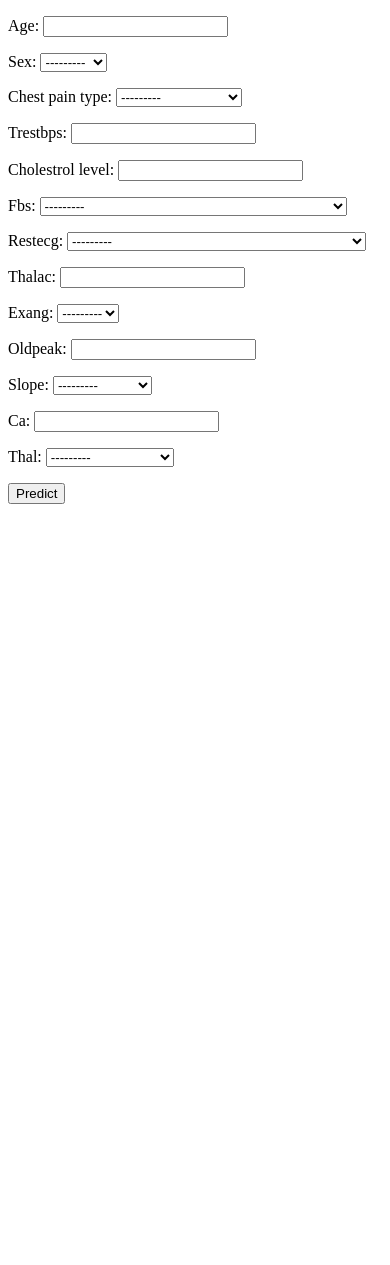
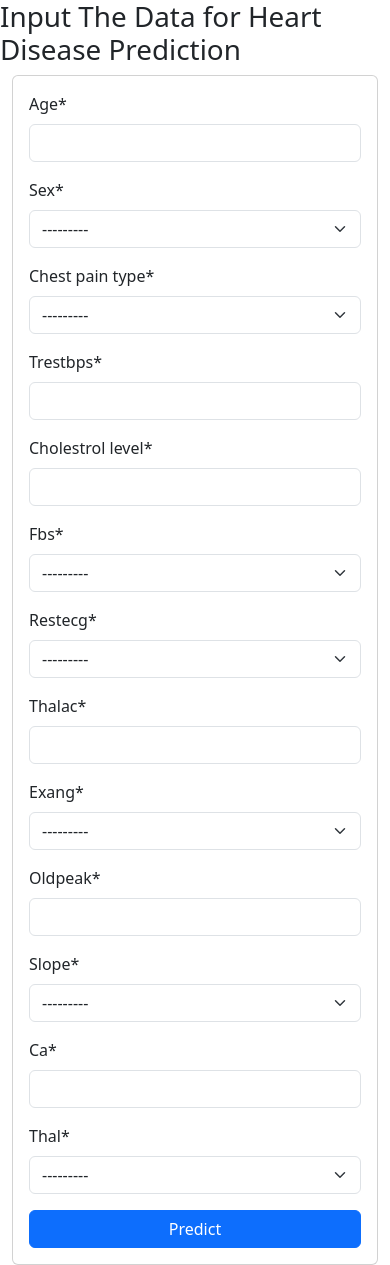
Before and after one commit to Kobby-Jones/heart-disease-prediction, a Django app: page /input/ in a window 390 px wide. Before the commit the page ends 504 px from the top, so only its background shows below. Run offline with Django 4.2, Linux system fonts and the light colour scheme; some libraries are stand-ins or nearby versions.

Commit message:
Styled the form with crispy-bootstrap5

```diff
--- a/config/config/settings.py
+++ b/config/config/settings.py
@@ -41,9 +41,11 @@ INSTALLED_APPS = [
     # Local Apps
     'heart_disease',
     'crispy_forms',
+    'crispy_bootstrap5',
 ]
 
-CRISPY_TEMPLATE_PACK = 'bootstrap4'
+CRISPY_TEMPLATE_PACK = 'bootstrap5'
+CRISPY_ALLOWED_TEMPLATE_PACKS = 'bootstrap5'
 
 MIDDLEWARE = [
     'django.middleware.security.SecurityMiddleware',
--- a/config/heart_disease/forms.py
+++ b/config/heart_disease/forms.py
@@ -1,7 +1,41 @@
 from django import forms
 from .models import HeartDiseasePrediction
+from crispy_forms.layout import Layout, Submit, Row, Column
+from crispy_forms.helper import FormHelper
 
 class HeartDiseasePredictionForm(forms.ModelForm):
     class Meta:
         model = HeartDiseasePrediction
         fields = '__all__'
+
+    def __init__(self, *args, **kwargs):
+        super(HeartDiseasePredictionForm, self).__init__(*args, **kwargs)
+        self.helper = FormHelper()
+        self.helper.layout = Layout(
+            Row(
+                Column('Age', css_class='form-group col-lg-6'),
+                Column('Sex', css_class='form-group col-lg-6'),
+            ),
+            Row(
+                Column('Chest pain type', css_class='form-group col-md-6'),
+                Column('Trestbps', css_class='form-group col-md-6'),
+            ),
+            Row(
+                Column('Cholestrol level', css_class='form-group col-md-6'),
+                Column('Fbs', css_class='form-group col-md-6'),
+            ),
+            Row(
+                Column('Restecg', css_class='form-group col-md-6'),
+                Column('Thalac', css_class='form-group col-md-6'),
+            ),
+            Row(
+                Column('Exang', css_class='form-group col-md-6'),
+                Column('Oldpeak', css_class='form-group col-md-6'),
+            ),
+            Row(
+                Column('Slope', css_class='form-control col-md-4'),
+                Column('Ca', css_class='form-group col-md-4'),
+                Column('Thal', css_class='form-group col-md-4'),
+            ),
+            Submit('submit', 'Predict', css_class='btn btn-primary')
+        )
--- a/config/heart_disease/templates/input_data.html
+++ b/config/heart_disease/templates/input_data.html
@@ -1,16 +1,24 @@
+ {% load crispy_forms_filters %}
+ {% load crispy_forms_tags %}
 <!DOCTYPE html>
 <html lang="en">
 <head>
     <meta charset="UTF-8">
     <meta http-equiv="X-UA-Compatible" content="IE=edge">
     <meta name="viewport" content="width=device-width, initial-scale=1.0">
+    <link href="https://cdn.jsdelivr.net/npm/bootstrap@5.3.2/dist/css/bootstrap.min.css" rel="stylesheet" integrity="sha384-T3c6CoIi6uLrA9TneNEoa7RxnatzjcDSCmG1MXxSR1GAsXEV/Dwwykc2MPK8M2HN" crossorigin="anonymous">
     <title>Heart Disease Prediction</title>
 </head>
 <body>
-    <form action="" method="post">
+    <h1>Input The Data for Heart Disease Prediction</h1>
+    <div class="container">
+        <form action="" method="post" class = "card p-3 space-between">
          {% csrf_token %}
-         {{ form.as_p }}
-         <button type ='submit'>Predict</button>
+         {{ form|crispy }}
+         <button type ='submit' class='btn btn-primary'>Predict</button>
     </form>
+    </div>
+
+    <script src="https://cdn.jsdelivr.net/npm/bootstrap@5.3.2/dist/js/bootstrap.bundle.min.js" integrity="sha384-C6RzsynM9kWDrMNeT87bh95OGNyZPhcTNXj1NW7RuBCsyN/o0jlpcV8Qyq46cDfL" crossorigin="anonymous"></script>
 </body>
 </html>
```
Also changed, not shown: config/db.sqlite3.
